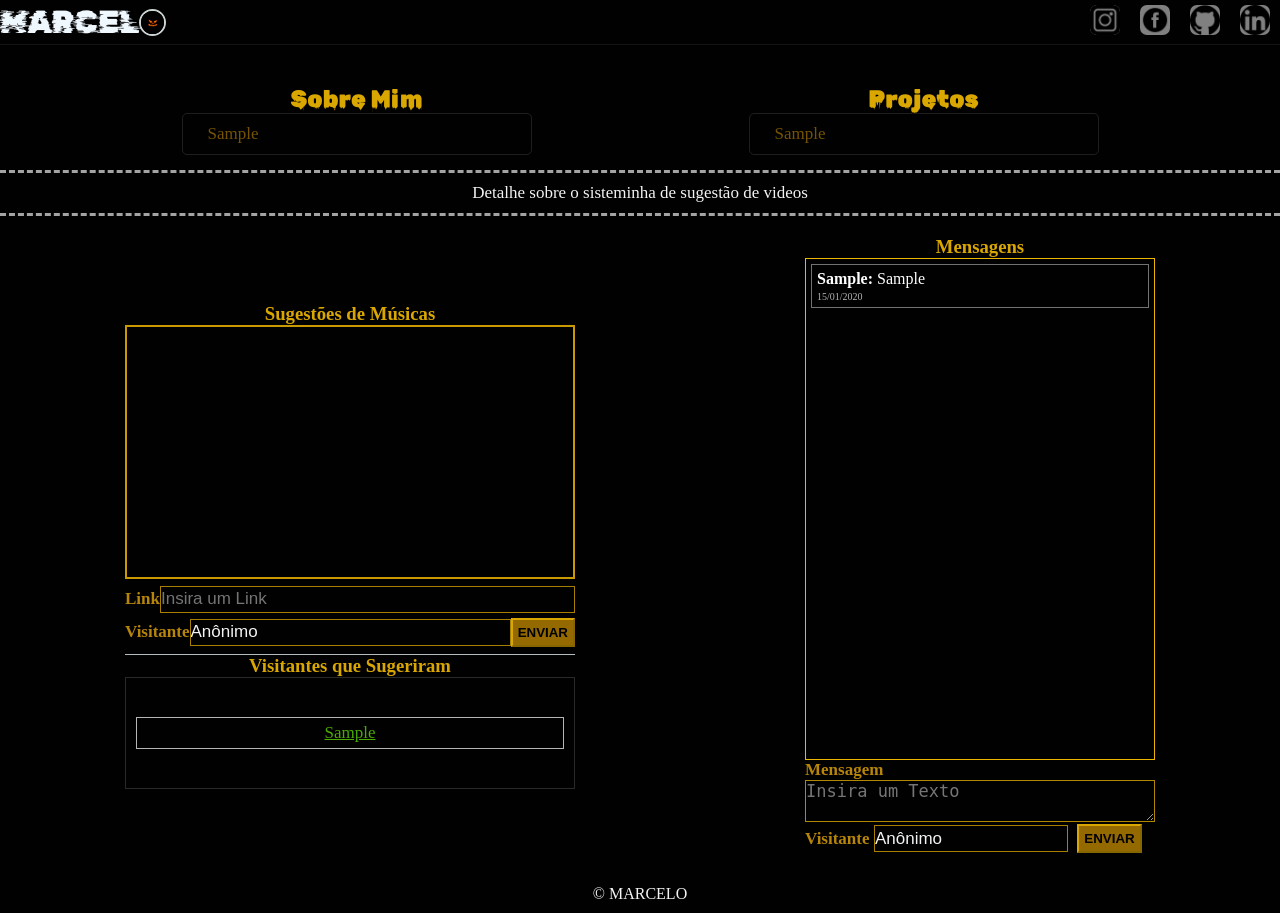
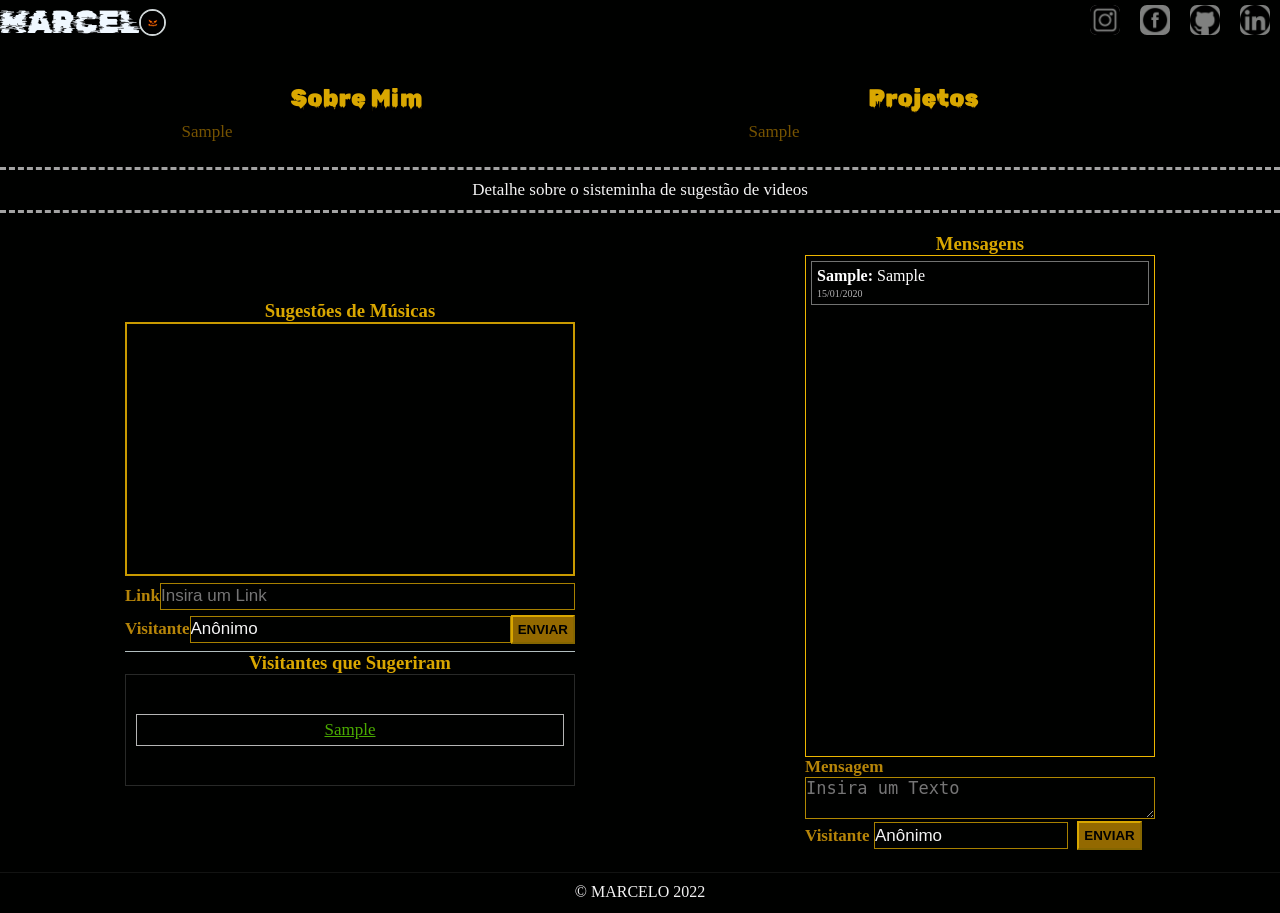
Before and after one commit to marcelo-py/MeuPortfolio, a Django app: page / in a window 1280 px wide. Run offline with Django 3.2, Linux system fonts and the light colour scheme; tables that the repository leaves empty hold one stand-in row (values such as "Sample post"); some libraries are stand-ins or nearby versions.

Commit message:
detalhes do css tirados

```diff
--- a/portifolio/templates/index.html
+++ b/portifolio/templates/index.html
@@ -118,6 +118,6 @@
         </div>
     </div>
     <footer class="footer">
-        <p>&copy; MARCELO</p>
+        <p>&copy; MARCELO {{ano}}</p>
     </footer>
 {%endblock%}
--- a/portifolio/views.py
+++ b/portifolio/views.py
@@ -5,6 +5,7 @@ from django.contrib import messages
 import requests
 from json import loads
 from decouple import config
+import datetime
 
 
 def index(request):
@@ -18,6 +19,7 @@ def index(request):
             'videos': videos_obj,
             'aleatorio': choice(videos_obj),
             'sobremim': detalhes_sobre_mim,
+            'ano': datetime.date.today().year
         })
 
     usuario = request.POST.get('usuario')
--- a/templates/static/css/styles.css
+++ b/templates/static/css/styles.css
@@ -13,7 +13,6 @@ body{
     flex-wrap: wrap;
     justify-content: space-between;
     align-items: center;
-    border-bottom: 1px solid #d3d3d316;
 }
 .header a{
     text-decoration: none;
@@ -72,7 +71,7 @@ body{
 }
 
 #sobre div{
-    flex: 0 1 350px;
+    flex: 0 1 400px;
     margin: 5px;
 }
 
@@ -88,7 +87,6 @@ body{
     color: #755300;
     font-size: 17px;
     text-align: justify;
-    border: 1px solid rgba(60, 60, 60, 0.500);
     border-radius: 5px;
     padding: 10px;
     text-indent: 15px;
@@ -218,6 +216,7 @@ body{
     display: flex;
     justify-content: center;
     padding: 10px 0;
+    border-top: 1px solid #d3d3d316;
 }
 .footer p{
     color: #f3f3f3;
@@ -270,7 +269,6 @@ body{
     }
     .menssagens{
         border-top: 2px solid #d0ccbf;
-        border-bottom: 2px solid #d0ccbf
     }
 }
 
```
